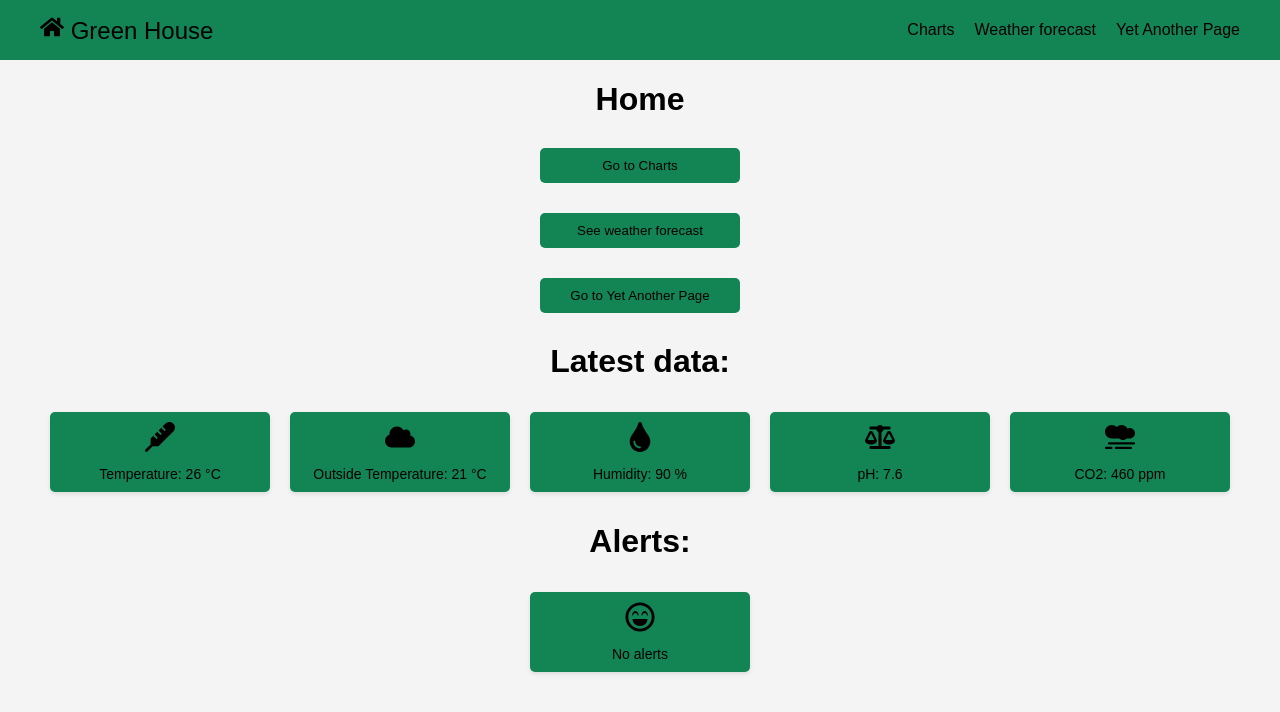
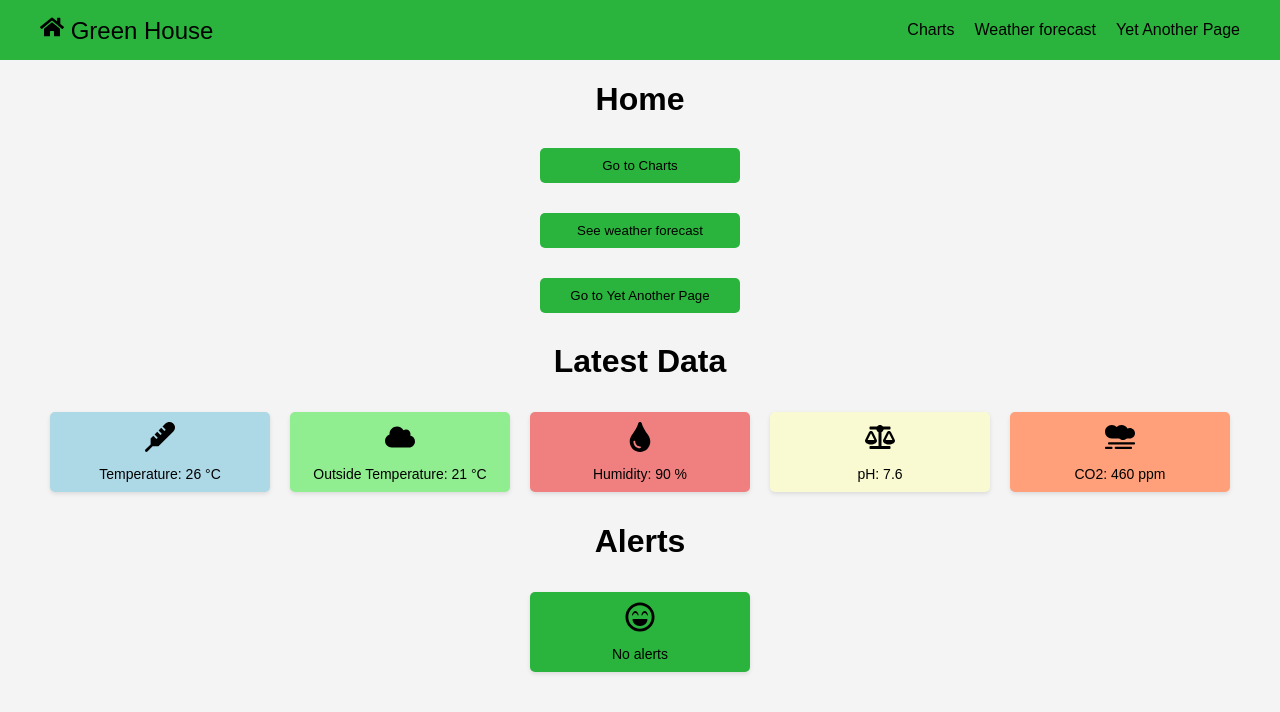
Before and after one commit to Haltian-project/Greenhouse, a React (Create React App) app: page / in a window 1280 px wide. Shown: the top 712 px of the page. Built offline with nearby package versions, Linux system fonts and the light colour scheme.

Commit message:
Home page and style modify

```diff
--- a/src/App.css
+++ b/src/App.css
@@ -60,7 +60,7 @@ a {
   width: 200px;
   margin: 10px;
   padding: 10px;
-  background-color: #138555;
+  background-color: #2bb43d;
   border-radius: 5px;
   box-shadow: 0 2px 4px rgba(0, 0, 0, 0.1);
   text-align: center;
@@ -78,7 +78,7 @@ a {
   color: #000000;
 }
 .navbar {
-  background-color: #138555;
+  background-color: #2bb43d;
   padding: 15px 0;
 }
 
@@ -115,14 +115,13 @@ a {
   color: #ddd;
 }
 
-
 button {
   display: block;
   margin: 30px auto;
   padding: 10px 20px;
   border: none;
   border-radius: 5px;
-  background-color: #138555;
+  background-color: #2bb43d;
   color: #000000;
   cursor: pointer;
   transition: background-color 0.3s ease;
@@ -132,7 +131,6 @@ button {
 button:hover {
   background-color: #2bb43d;
 }
-
 
 .chart-container {
   margin-bottom: 50px;
@@ -180,7 +178,6 @@ button:hover {
   padding: 10px;
 }
 
-
 .forecast-item:last-child {
   margin-bottom: 0;
 }
--- a/src/screens/Forecast.js
+++ b/src/screens/Forecast.js
@@ -5,6 +5,7 @@ const Forecast = () => {
   const [forecastData, setForecastData] = useState(null);
 
   const apiKey = '';
+  //api key: dd8e3a1525d8c554ba445de6cd6460cd
 
   useEffect(() => {
     const fetchData = async () => {
--- a/src/screens/Home.js
+++ b/src/screens/Home.js
@@ -1,11 +1,11 @@
 import React from 'react';
 import { Link } from 'react-router-dom';
 import '../App.css';
-import { FaThermometer, FaTint, FaRegLaughBeam, FaBalanceScale, FaCloud, FaExclamationTriangle, FaSmog } from 'react-icons/fa'; // Tuodaan ikonit FontAwesome-kirjastosta
-import exampleData from '../exampleData'; // Tuodaan esimerkkidata
+import { FaThermometer, FaTint, FaRegLaughBeam, FaBalanceScale, FaCloud, FaExclamationTriangle, FaSmog } from 'react-icons/fa'; // Importing icons from FontAwesome library
+import exampleData from '../exampleData'; // Importing example data
 
 const Home = () => {
-  // Funktio viimeisimmän datan hakemiseen
+  // Function to get the latest data
   const getLatestData = () => {
     const latestData = {
       temperature: exampleData.temp.datasets[0].data.slice(-1)[0],
@@ -17,10 +17,10 @@ const Home = () => {
     return latestData;
   };
 
-  // Haetaan viimeisimmät tiedot
+  // Get the latest data
   const latestData = getLatestData();
 
-  // Simuloitu hälytystila
+  // Simulated alert state
   const alert = false;
 
   return (
@@ -35,30 +35,30 @@ const Home = () => {
       <button>
         <Link to="/yet-another-page">Go to Yet Another Page</Link>
       </button>
-      <h1>Latest data:</h1>
+      <h1>Latest Data</h1>
       <div className="Home-data-container">
-        <div className="Home-data-item">
+        <div className="Home-data-item" style={{ backgroundColor: 'lightblue' }}>
           <FaThermometer size={30} />
           <p>Temperature: {latestData.temperature} °C</p>
         </div>
-        <div className="Home-data-item">
+        <div className="Home-data-item" style={{ backgroundColor: 'lightgreen' }}>
           <FaCloud size={30} />
           <p>Outside Temperature: {latestData.outsideTemperature} °C</p>
         </div>
-        <div className="Home-data-item">
+        <div className="Home-data-item" style={{ backgroundColor: 'lightcoral' }}>
           <FaTint size={30} />
           <p>Humidity: {latestData.humidity} %</p>
         </div>
-        <div className="Home-data-item">
+        <div className="Home-data-item" style={{ backgroundColor: 'lightgoldenrodyellow' }}>
           <FaBalanceScale size={30} />
           <p>pH: {latestData.pH}</p>
         </div>
-        <div className="Home-data-item">
+        <div className="Home-data-item" style={{ backgroundColor: 'lightsalmon' }}>
           <FaSmog size={30} />
           <p>CO2: {latestData.CO2} ppm</p>
         </div>
       </div>
-      <h1>Alerts:</h1>
+      <h1>Alerts</h1>
       <div className="Home-data-container">
         <div className="Home-data-item">
           {alert ? (
```
